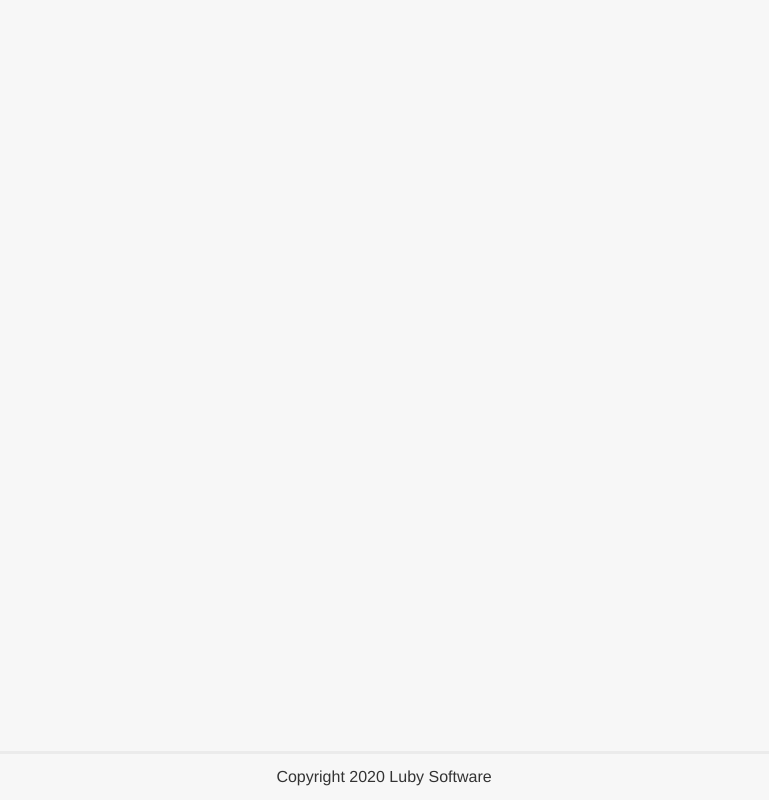
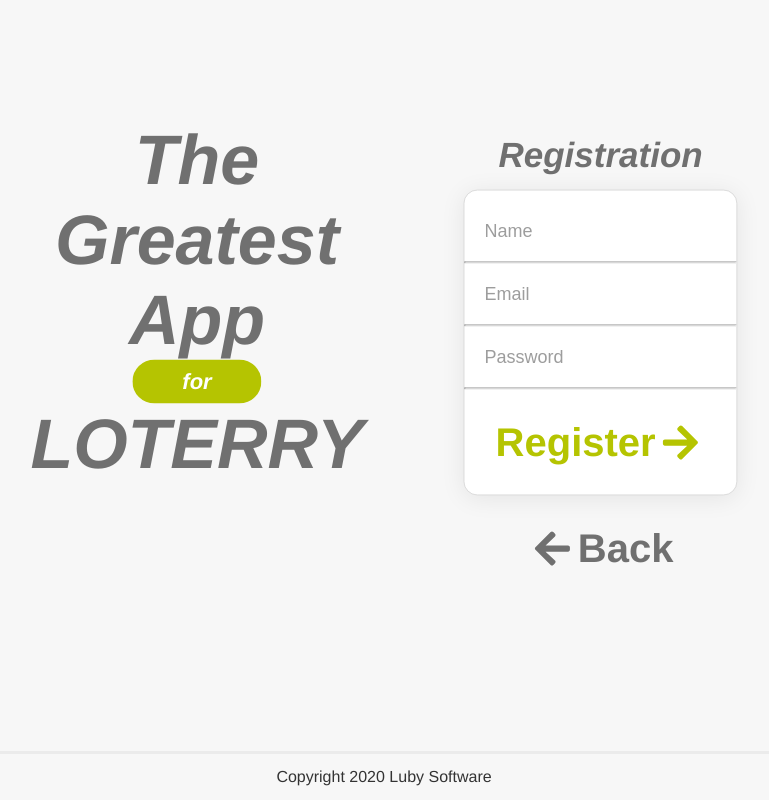
Before and after one commit to JVMR37/labluby.bet, a React (Create React App) app in the folder labluby.bet/: page /register in a window 1280 px wide. Shown: the whole page, without its empty margins (256-1025 px from the left). Built offline with nearby package versions, Linux system fonts and the light colour scheme.

Commit message:
feat: Register Page and Register Card

```diff
--- a/labluby.bet/src/App.tsx
+++ b/labluby.bet/src/App.tsx
@@ -1,6 +1,7 @@
 import Layout from "./layout/Layout";
 import NotFound from "./pages/NotFound";
 import Login from "./pages/Login";
+import Register from "./pages/Register";
 import { Switch, Route } from "react-router-dom";
 
 function App() {
@@ -10,7 +11,9 @@ function App() {
         <Route path="/login">
           <Login></Login>
         </Route>
-        <Route path="/register"></Route>
+        <Route path="/register">
+          <Register />
+        </Route>
         <Route path="/reset-password"></Route>
         <Route path="/order-now">
           <span>aloha</span>
--- /dev/null
+++ b/labluby.bet/src/components/RegisterCard.tsx
@@ -0,0 +1,34 @@
+import Card from "../layout/Card";
+import { FlatButton } from "../GlobalStyles";
+import { FaArrowRight } from "react-icons/fa";
+
+import React from "react";
+import styled from "styled-components";
+
+const RegisterCard: React.FC = () => {
+  const Form = styled.form`
+    padding-top: 10px;
+    /* padding-bottom: 10px; */
+  `;
+
+  return (
+    <Card>
+      <Form>
+        <input placeholder="Name"></input>
+        <hr />
+
+        <input placeholder="Email"></input>
+        <hr />
+
+        <input placeholder="Password"></input>
+        <hr />
+
+        <FlatButton isPrimary>
+          Register <FaArrowRight />
+        </FlatButton>
+      </Form>
+    </Card>
+  );
+};
+
+export default RegisterCard;
--- /dev/null
+++ b/labluby.bet/src/pages/Register.tsx
@@ -0,0 +1,34 @@
+import TitleAppComponent from "../components/TitleAppComponent";
+import TitlePageComponent from "../components/TitlePageComponent";
+import { Row, Column, FlatButton, CenteredPageDiv } from "../GlobalStyles";
+import RegisterCard from "../components/RegisterCard";
+import { FaArrowLeft } from "react-icons/fa";
+import { useHistory } from "react-router-dom";
+
+const Register: React.FC = (props) => {
+  const history = useHistory();
+
+  const handleBackButton = () => {
+    history.replace("/login");
+  };
+
+  return (
+    <CenteredPageDiv>
+      <Row>
+        <Column margin="0px 5rem">
+          <TitleAppComponent></TitleAppComponent>
+        </Column>
+        <Column margin="0px 5rem">
+          <TitlePageComponent title="Registration" />
+          <RegisterCard />
+          <FlatButton isPrimary={false} onClick={handleBackButton}>
+            <FaArrowLeft />
+            Back
+          </FlatButton>
+        </Column>
+      </Row>
+    </CenteredPageDiv>
+  );
+};
+
+export default Register;
```
